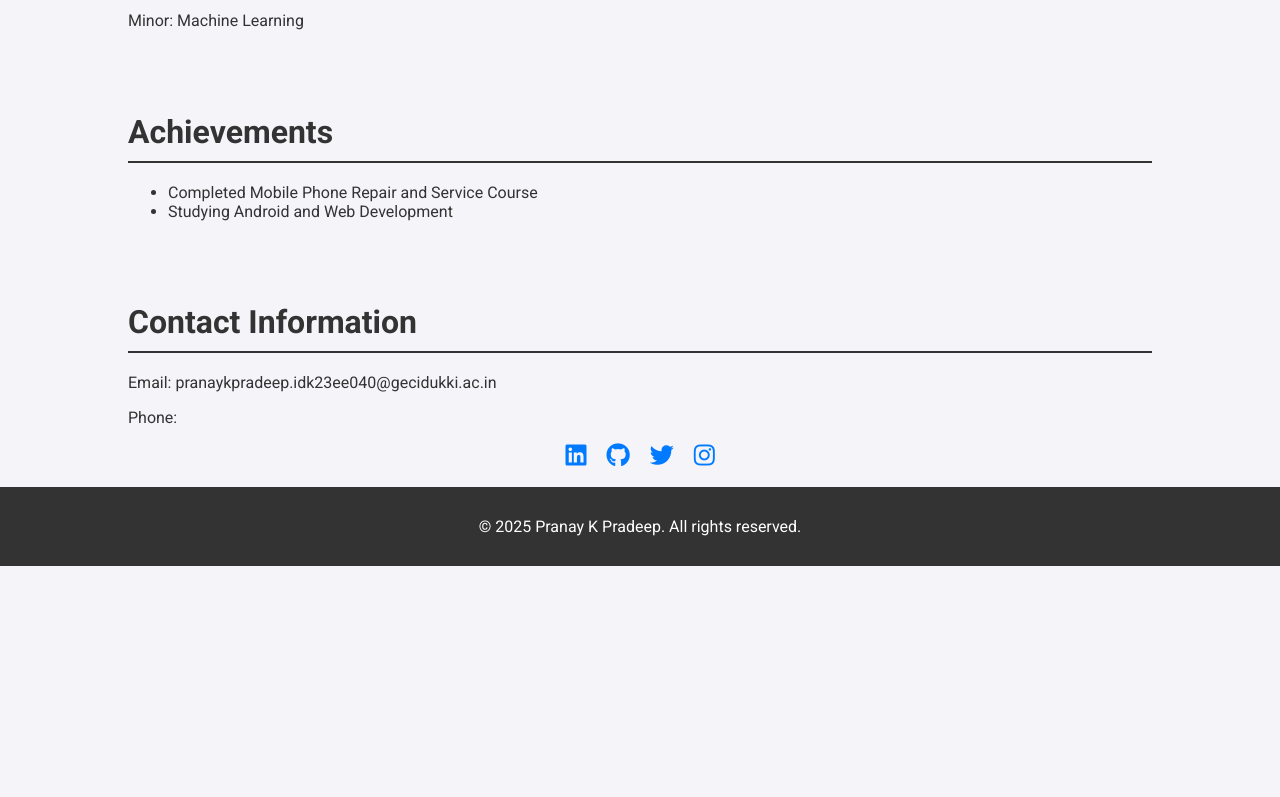
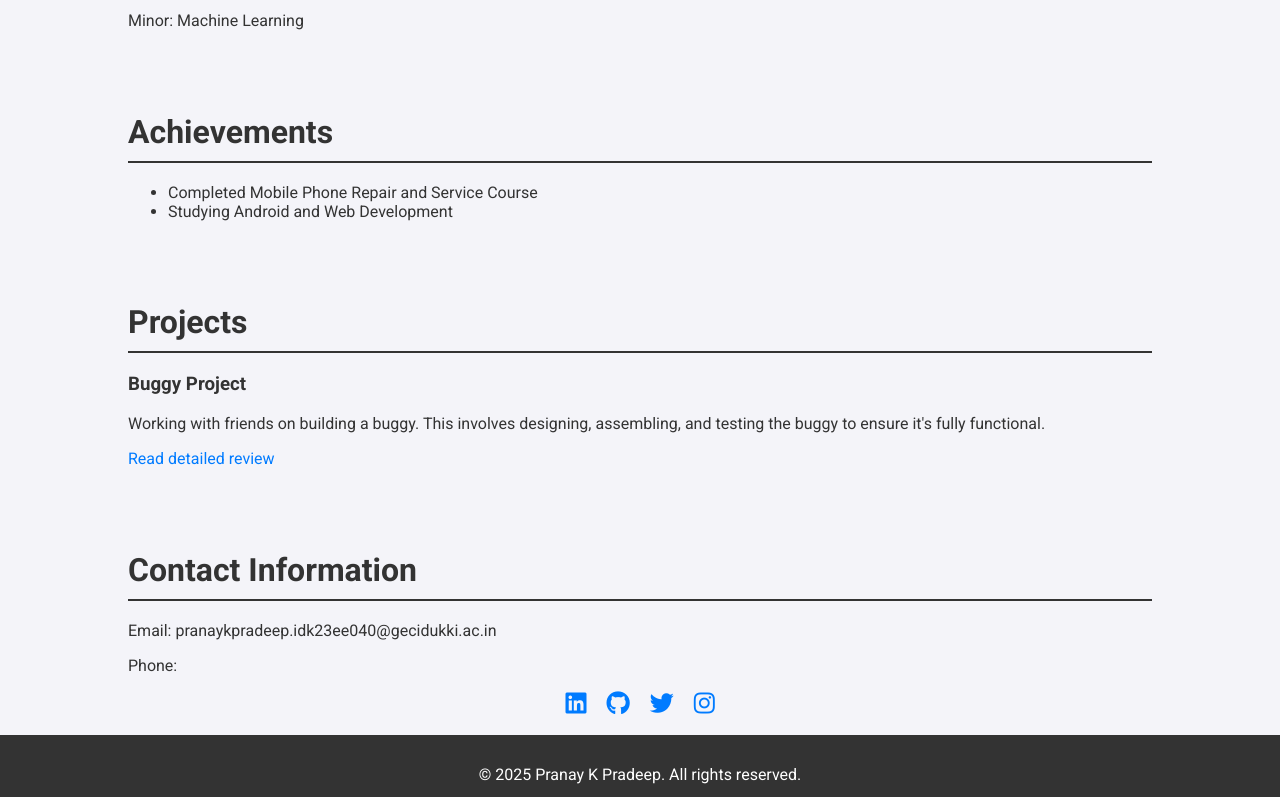
Before and after one commit to pranaykpradeep/portfolio, a plain HTML site: page index.html in a window 1280 px wide. Shown: the part 1569-2366 px from the top of the page. Before the commit the page ends 2135 px from the top, so only its background shows below. Drawn offline with Linux system fonts and the light colour scheme.

Commit message:
Update index.html

```diff
--- a/index.html
+++ b/index.html
@@ -8,7 +8,7 @@
     <link href="https://fonts.googleapis.com/css2?family=Roboto:wght@400;500;700&display=swap" rel="stylesheet">
     <link rel="stylesheet" href="https://cdnjs.cloudflare.com/ajax/libs/font-awesome/5.15.4/css/all.min.css">
 </head>
-<body>
+<body class="inverted">
     <header>
         <div class="container">
             <div class="header-content">
@@ -26,6 +26,7 @@
                     <li><a href="#experience">Experience</a></li>
                     <li><a href="#education">Education</a></li>
                     <li><a href="#achievements">Achievements</a></li>
+                    <li><a href="#projects">Projects</a></li>
                     <li><a href="#contact">Contact</a></li>
                 </ul>
             </nav>
@@ -100,6 +101,16 @@
                 <li>Studying Android and Web Development</li>
             </ul>
         </section>
+        <section id="projects" class="container">
+            <h2>Projects</h2>
+            <div class="projects">
+                <div class="project">
+                    <h3>Buggy Project</h3>
+                    <p>Working with friends on building a buggy. This involves designing, assembling, and testing the buggy to ensure it's fully functional.</p>
+                    <p><a href="buggy-project.html">Read detailed review</a></p>
+                </div>
+            </div>
+        </section>
         <section id="contact" class="container">
             <h2>Contact Information</h2>
             <p>Email: pranaykpradeep.idk23ee040@gecidukki.ac.in</p>
```
